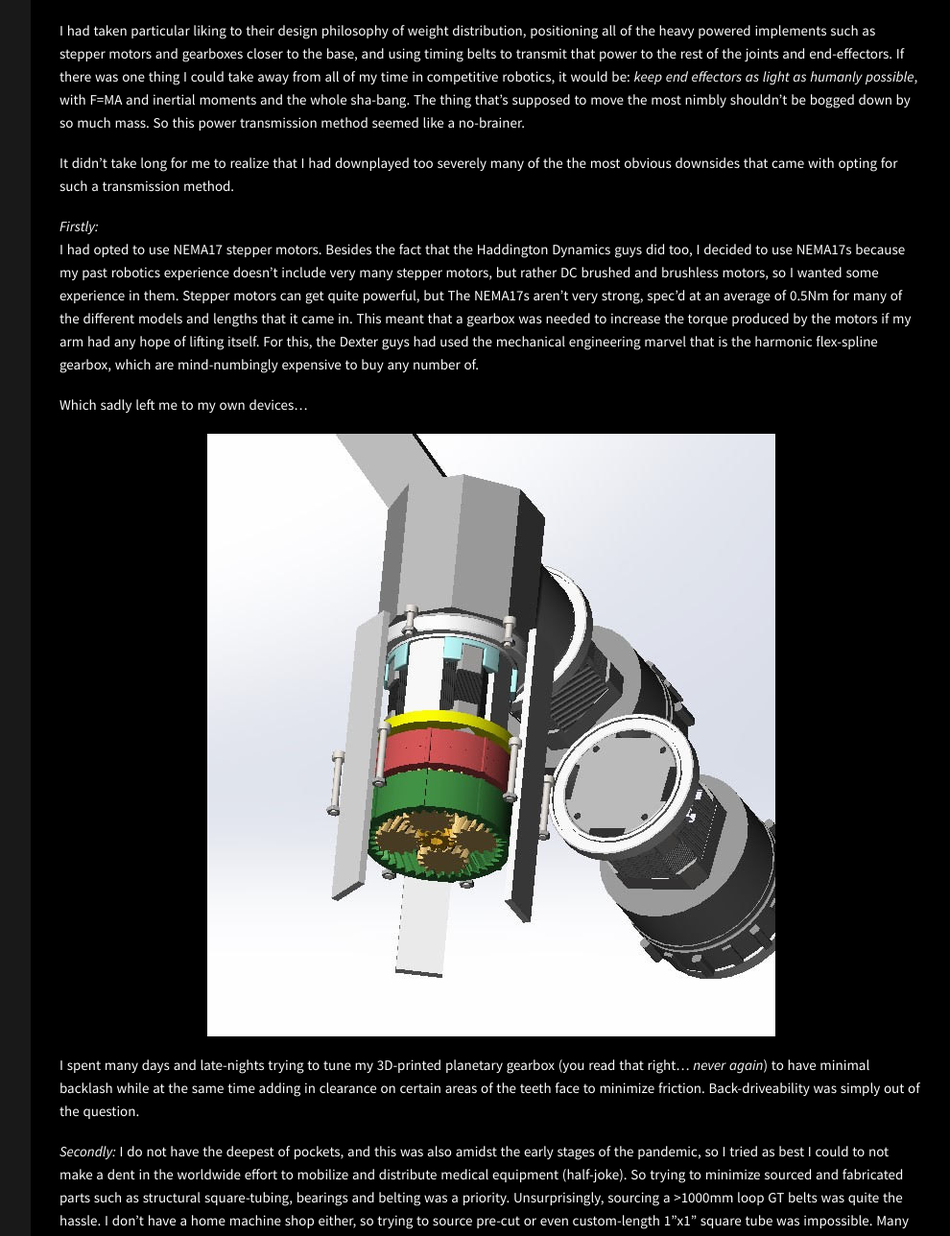
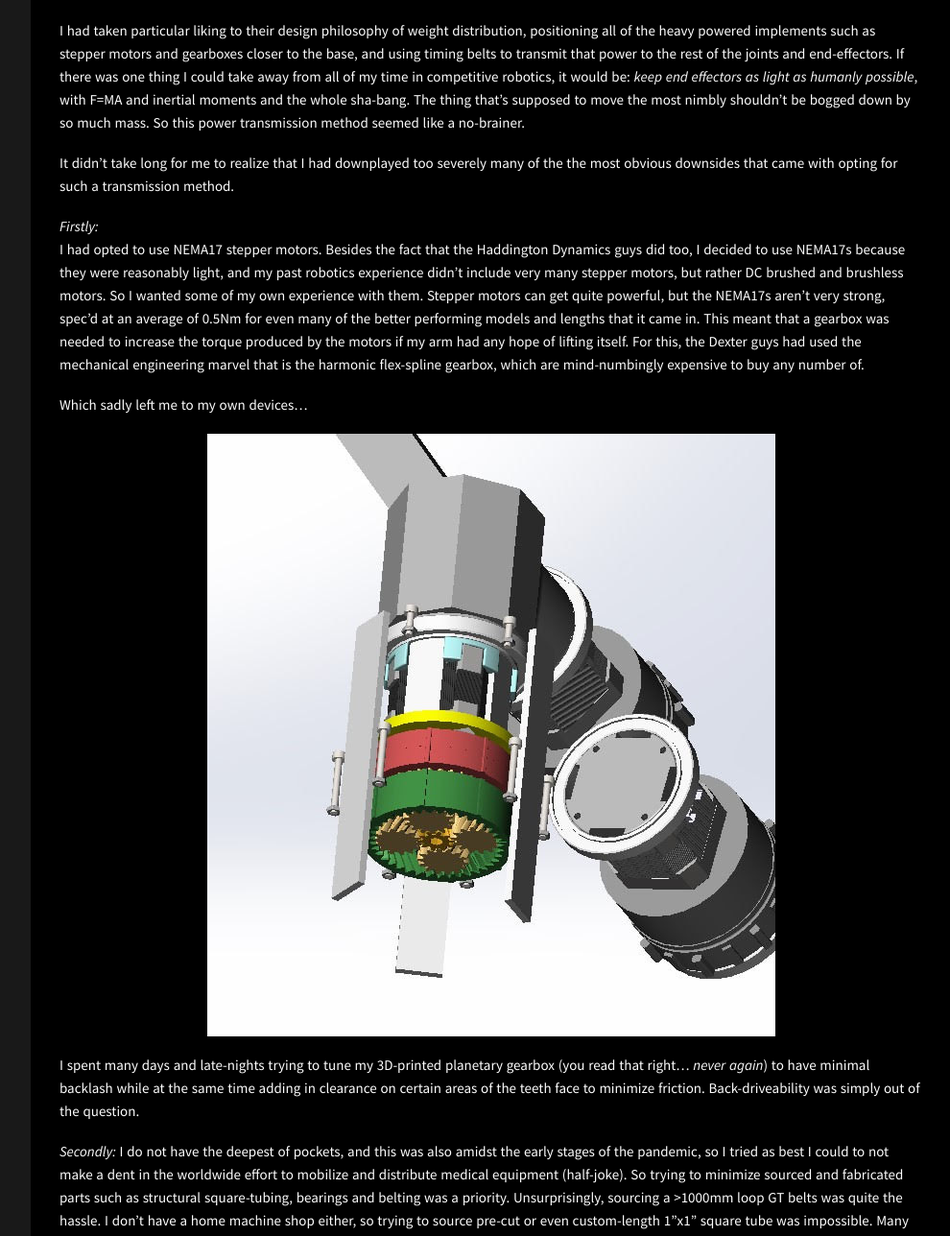
Before and after one commit to uynitsuj/uynitsuj.github.io, a Jekyll site: the page built from _posts/2020-08-06-what-an-incoming-umich-eecs-freshman-is-doing-to-stay-sharp-during-quarantine.md, in a window 1280 px wide, cut to the strip 2194-3482 px from the top of the page. Shown: the whole strip at 96% size, without its empty margins (288-1278 px from the left). Built offline with Jekyll 4.4.1, drawn with Linux system fonts in a browser that asks for light colours.

Commit message:
pogchamp

```diff
--- a/_posts/2020-08-06-what-an-incoming-umich-eecs-freshman-is-doing-to-stay-sharp-during-quarantine.md
+++ b/_posts/2020-08-06-what-an-incoming-umich-eecs-freshman-is-doing-to-stay-sharp-during-quarantine.md
@@ -33,7 +33,7 @@ I had taken particular liking to their design philosophy of weight distribution,
 It didn't take long for me to realize that I had downplayed too severely many of the the most obvious downsides that came with opting for such a transmission method.
 
 *Firstly:*
-I had opted to use NEMA17 stepper motors. Besides the fact that the Haddington Dynamics guys did too, I decided to use NEMA17s because my past robotics experience doesn't include very many stepper motors, but rather DC brushed and brushless motors, so I wanted some experience in them. Stepper motors can get quite powerful, but The NEMA17s aren't very strong, spec'd at an average of 0.5Nm for many of the different models and lengths that it came in. This meant that a gearbox was needed to increase the torque produced by the motors if my arm had any hope of lifting itself. For this, the Dexter guys had used the mechanical engineering marvel that is the harmonic flex-spline gearbox, which are mind-numbingly expensive to buy any number of.
+I had opted to use NEMA17 stepper motors. Besides the fact that the Haddington Dynamics guys did too, I decided to use NEMA17s because they were reasonably light, and my past robotics experience didn't include very many stepper motors, but rather DC brushed and brushless motors. So I wanted some of my own experience with them. Stepper motors can get quite powerful, but the NEMA17s aren't very strong, spec'd at an average of 0.5Nm for even many of the better performing models and lengths that it came in. This meant that a gearbox was needed to increase the torque produced by the motors if my arm had any hope of lifting itself. For this, the Dexter guys had used the mechanical engineering marvel that is the harmonic flex-spline gearbox, which are mind-numbingly expensive to buy any number of.
 
 Which sadly left me to my own devices...
 
```
